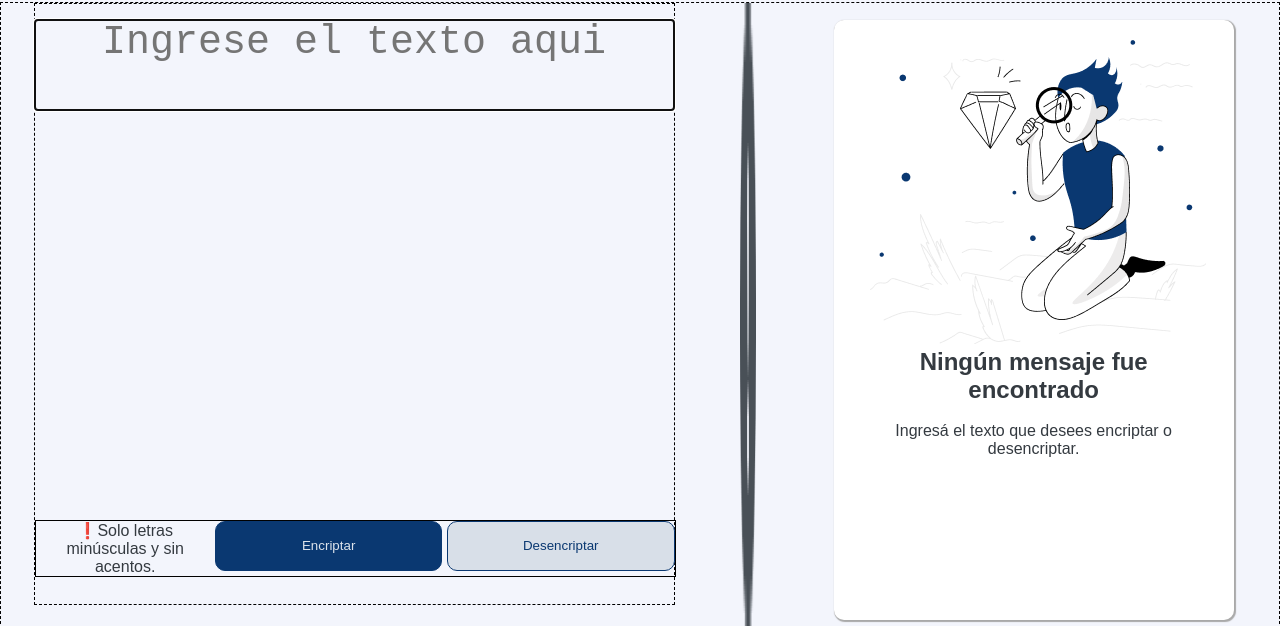
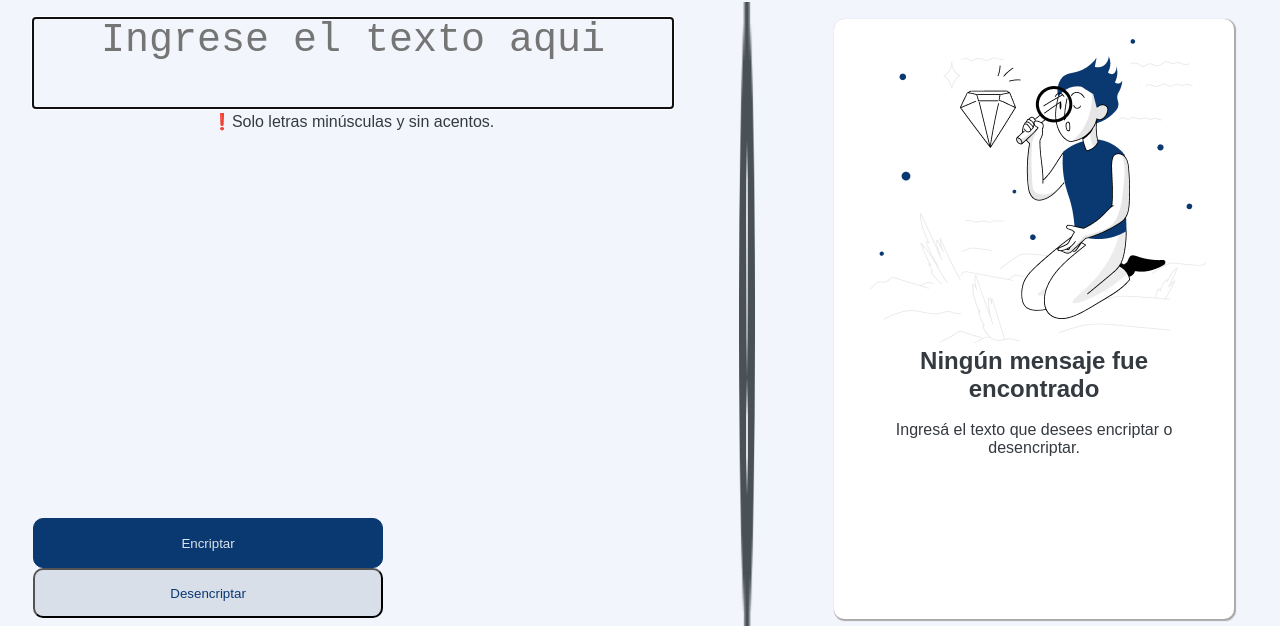
Before and after one commit to kechuri/home-karman, a plain HTML site: page index.html in a window 1280 px wide. Shown: the part 78-704 px from the top of the page. Drawn offline with Linux system fonts and the light colour scheme.

Commit message:
Pasamos a la net

```diff
--- a/index.html
+++ b/index.html
@@ -15,11 +15,12 @@
     <main>
         <section class="seccion1">
             <div id="campoTexto">
-                <textarea placeholder="Ingrese el texto aqui" autofocus></textarea></div>
+                <textarea placeholder="Ingrese el texto aqui" autofocus required></textarea>
+                <p>&#10071;Solo letras min&uacute;sculas y sin acentos.</p></div>
             <div id="botonesyMas">
-                <p>&#10071;Solo letras min&uacute;sculas y sin acentos.</p>
-                <button type="button" class="bntEncriptar">Encriptar</button>&nbsp;
-                <button type="button" class="bntDesencriptar">Desencriptar</button>
+<form>
+                <button type="submit" class="bntEncriptar">Encriptar</button>&nbsp;
+                <button type="button" class="bntDesencriptar">Desencriptar</button></form>
             </div>
         </section>
         <img src="images/adv.png">
@@ -37,5 +38,6 @@
         </div>
         Creado por <a href="#">Daniel Pereyra</a>
     </footer>
+    <script src="script.js"></script>
 </body>
 </html>
--- /dev/null
+++ b/script.js
@@ -0,0 +1,2 @@
+var botonEncriptar = document.querySelector(".bntEncriptar");
+var botonDesencriptar = document.querySelector(".bntDesencriptar");
--- a/style.css
+++ b/style.css
@@ -14,13 +14,13 @@ main{
     background-color:violet2;
     display: flex;
     justify-content: space-around;
-    border:1px dashed #000;
+    border:1px dashsed #000;
 }
 .seccion1{
     margin:0 0;
     width: 50%;
     height:600px;
-    border:1px dashed #000;
+    bord1er:1px dashed #000;
 }
 .seccion1 #campoTexto{
     margin-top:2.5%;
@@ -39,12 +39,12 @@ main{
     font-size:40px;
 }
 #botonesyMas{ /* Estilo al contenedor de botones */
-    display:flex;
-    border:1px solid #000;
+    display: flex;
+    justify-content:center;
+    border:1px so21lid #000;
     width:100%;
 }
 #botonesyMas button{ /* Estilo al boton */
-    position:relative;
 padding:1%;
 width:350px;
 height:50px;
@@ -58,7 +58,7 @@ height:50px;
 .bntDesencriptar{
     background-color:#D8DFE8;
     color:#0a3871;
-    border:1px solid #0A3871;
+    border:1px soli2d #0A3871;
     border-radius:10px;
 }
 .seccion2{
@@ -85,3 +85,15 @@ footer{
     text-align: center;
 
 }
+footer a{
+    text-decoration:underline;
+}
+footer a:hover{
+    text-decoration:none;
+}
+#social img{
+    opacity: none;
+}
+#social img:hover{
+    opacity:80%;
+}
```
Also changed, not shown: link.txt.
